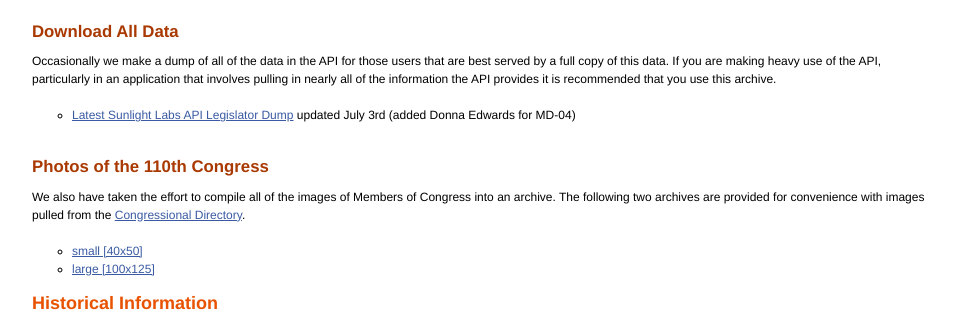
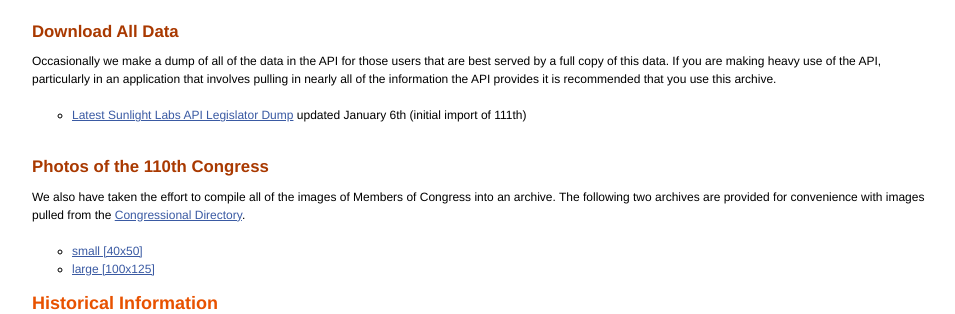
Before and after one commit to sunlightlabs/sunlightapi, a Python web app: template templates/index.html in a window 1280 px wide. Shown: the part 1207-1521 px from the top of the page, without its empty margins (32-987 px from the left). Run offline with Jinja, Linux system fonts and the light colour scheme; the template is opened without the code that fills it, so the values that code supplies are empty; some libraries are stand-ins or nearby versions.

Commit message:
new legislator dump
git-svn-id: https://source.sunlightlabs.com/sunlightapi/trunk@93 b95ab466-21ef-4d7f-887f-4deb394a2fdb

```diff
--- a/legislators/management/commands/createdump.py
+++ b/legislators/management/commands/createdump.py
@@ -4,7 +4,7 @@ from types import UnicodeType
 from csv import DictWriter
 from django.core.management.base import BaseCommand, CommandError
 from django.core.exceptions import ObjectDoesNotExist
-from sunlightapi.api.models import Legislator
+from sunlightapi.legislators.models import Legislator
 
 class Command(BaseCommand):
     option_list = BaseCommand.option_list
--- a/templates/index.html
+++ b/templates/index.html
@@ -70,7 +70,7 @@ All client libraries are unofficial and not endorsed or supported by Sunlight La
 <p>Occasionally we make a dump of all of the data in the API for those users that are best served by a full copy of this data.  If you are making heavy use of the API, particularly in an application that involves pulling in nearly all of the information the API provides it is recommended that you use this archive.<p>
 
 <ul>
-<li><a href="/api/media/apidump.csv.gz">Latest Sunlight Labs API Legislator Dump</a> updated July 3rd (added Donna Edwards for MD-04)</li>
+<li><a href="/api/media/apidump.csv.gz">Latest Sunlight Labs API Legislator Dump</a> updated January 6th (initial import of 111th)</li>
 </ul>
 
 <a name="photos"></a>
```
